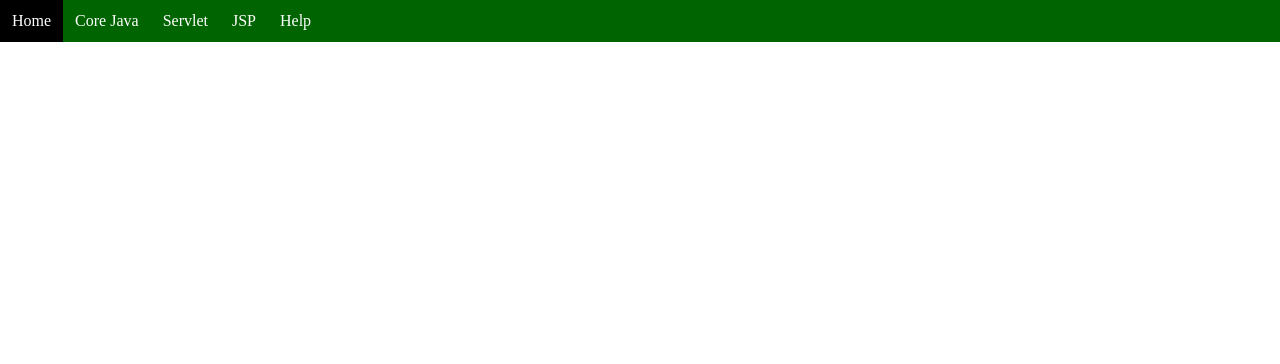
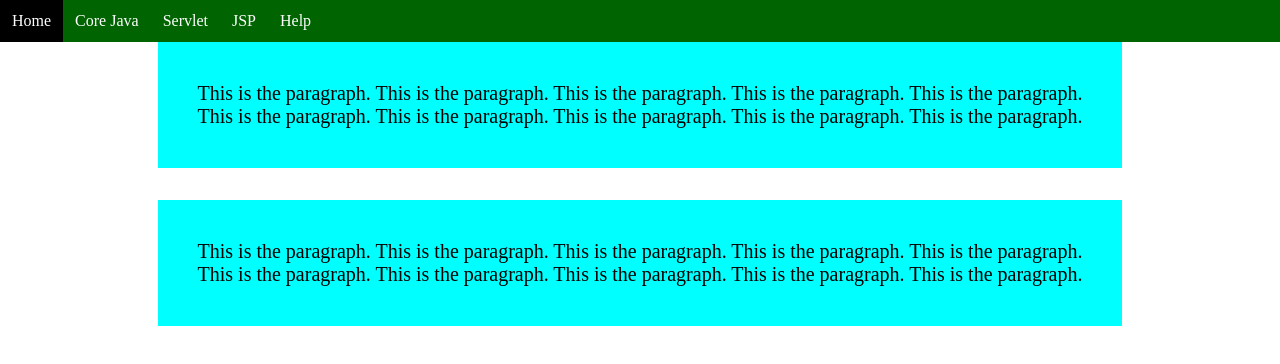
Before and after one commit to ChrisLee-04-20/Frontend-Practice, a plain HTML site: page com_dropdown_navbar/practice/index.html in a window 1280 px wide. Drawn offline with Linux system fonts and the light colour scheme.

Commit message:
Add files via upload

```diff
--- a/com_dropdown_navbar/practice/index.html
+++ b/com_dropdown_navbar/practice/index.html
@@ -24,6 +24,19 @@
                 </ul>
             </div>
 
+            <div class="main">
+                <article>
+                    <p>This is the paragraph. This is the paragraph. This is the paragraph. This is the paragraph. This is the paragraph. </p>
+                    <p>This is the paragraph. This is the paragraph. This is the paragraph. This is the paragraph. This is the paragraph.</p>
+                </article>
+
+                <article>
+                    <p>This is the paragraph. This is the paragraph. This is the paragraph. This is the paragraph. This is the paragraph.</p>
+                    <p>This is the paragraph. This is the paragraph. This is the paragraph. This is the paragraph. This is the paragraph.</p>
+                </article>
+
+            </div>
+
         </body>
 
         </html>
--- a/com_dropdown_navbar/practice/style.css
+++ b/com_dropdown_navbar/practice/style.css
@@ -37,3 +37,18 @@
 .meun  .dropdown:hover .dropdown-content {
     display: grid;
 }
+
+.main {
+    display: flex;
+    justify-content: center;
+    align-items: center;
+    flex-wrap: wrap;
+    flex-direction: column;
+    gap: 2em;
+}
+
+article {
+    background-color: aqua;
+    font-size: 20px;
+    padding: 2em;
+}
```
